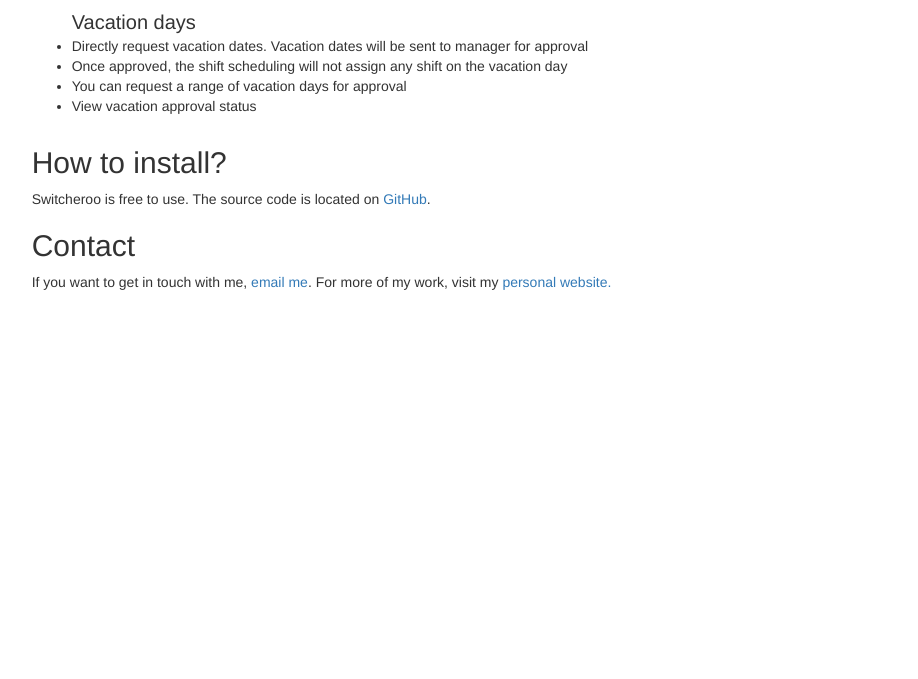
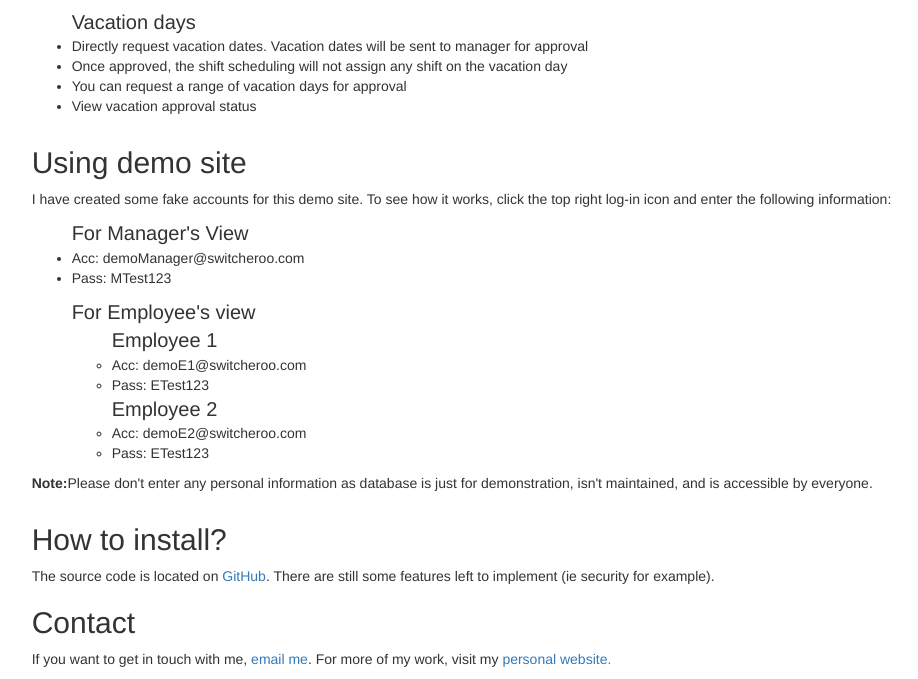
Before and after one commit to chestnutcone/switcheroo, a Django app: page / in a window 1280 px wide. Shown: the part 1346-2025 px from the top of the page, without its empty margins (90-1008 px from the left). Before the commit the page ends 1636 px from the top, so only its background shows below. Run offline with Django 3.2, Linux system fonts and the light colour scheme; style sheets or scripts are compiled from the project's sources; some libraries are stand-ins or nearby versions.

Commit message:
updated home page

```diff
--- a/static/css/home.scss
+++ b/static/css/home.scss
@@ -34,6 +34,16 @@ $sectionColor1: #e6e6e6;
     }
 }
 
+#testing {
+    ul {
+        font-size:20px;
+    }
+
+    li {
+        font-size: 14px;
+    }
+}
+
 #footer-container {
     background-color: black;
 }
--- a/templates/home.html
+++ b/templates/home.html
@@ -120,10 +120,38 @@
   </div>
 
   <div class='row'>
+    <div id='testing' class='col-xs-10 col-sm-10 col-md-10 col-lg-10
+    col-xs-offset-1 col-sm-offset-1 col-md-offset-1 col-lg-offset-1'>
+      <h2>Using demo site</h2>
+      <p>I have created some fake accounts for this demo site. To see how it works, click the top right log-in icon and enter the following information:</p>
+      <ul>
+        For Manager's View
+        <li>Acc: demoManager@switcheroo.com</li>
+        <li>Pass: MTest123</li>
+      </ul>
+
+      <ul>
+        For Employee's view
+        <ul>Employee 1
+          <li>Acc: demoE1@switcheroo.com</li>
+          <li>Pass: ETest123</li>
+        </ul>
+
+        <ul>Employee 2
+          <li>Acc: demoE2@switcheroo.com</li>
+          <li>Pass: ETest123</li>
+        </ul>
+      </ul>
+
+      <p><b>Note:</b>Please don't enter any personal information as database is just for demonstration, isn't maintained, and is accessible by everyone.</p>
+    </div>
+  </div>
+
+  <div class='row'>
     <div id='installation' class='col-xs-10 col-sm-10 col-md-10 col-lg-10
     col-xs-offset-1 col-sm-offset-1 col-md-offset-1 col-lg-offset-1'>
       <h2>How to install?</h2>
-      <p>Switcheroo is free to use. The source code is located on <a href="https://github.com/chestnutcone/switcheroo">GitHub</a>.
+      <p>The source code is located on <a href="https://github.com/chestnutcone/switcheroo">GitHub</a>. There are still some features left to implement (ie security for example).
       </p>
 
       <h2>Contact</h2>
```
